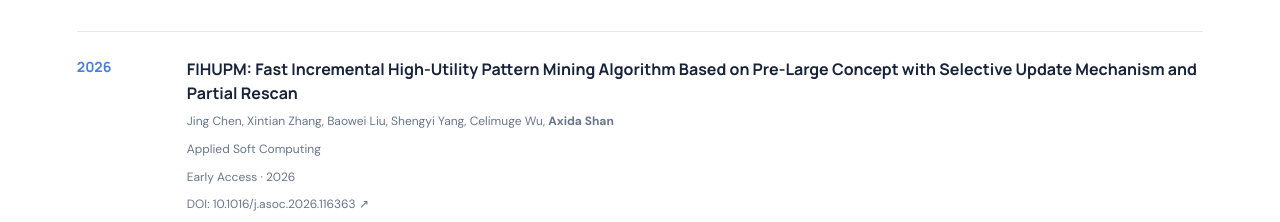
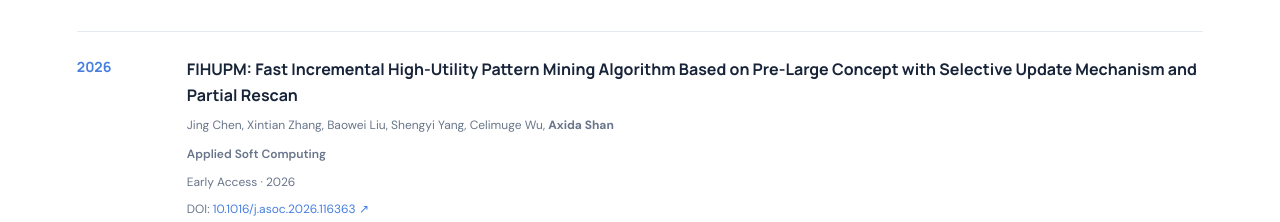
Before and after one commit to Axida-Lab/axida-lab.github.io, a plain HTML site: page publications.html in a window 1280 px wide. Shown: the part 578-800 px from the top of the page. Drawn offline with Linux system fonts and the light colour scheme.

Commit message:
Update style.css

```diff
--- a/style.css
+++ b/style.css
@@ -910,3 +910,47 @@ a {
     object-fit: contain;
     object-position: center;
 }
+/* Publications Page Sections */
+
+.publication-section {
+    margin-bottom: 64px;
+}
+
+.publication-section + .publication-section {
+    padding-top: 32px;
+    border-top: 1px solid var(--line);
+}
+
+.pub-authors {
+    line-height: 1.8;
+    color: var(--muted);
+}
+
+.pub-venue {
+    font-weight: 600;
+    margin-top: 8px;
+}
+
+.pub-details {
+    font-size: 0.9rem;
+    color: var(--muted);
+}
+
+.pub-doi {
+    font-size: 0.9rem;
+    margin-top: 8px;
+    word-break: break-word;
+}
+
+.pub-doi a {
+    color: var(--accent);
+    text-decoration: none;
+}
+
+.pub-doi a:hover {
+    text-decoration: underline;
+}
+
+.publication h3 {
+    line-height: 1.6;
+}
```
